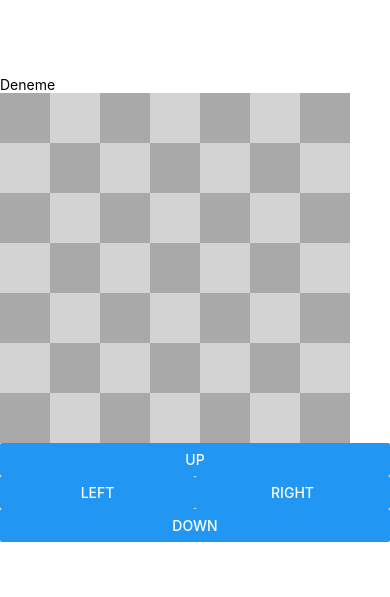
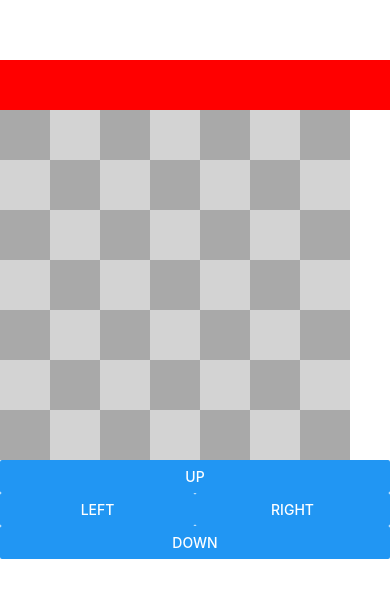
Before and after one commit to salihbektas/react-native-snake-on-github, a React Native app: screen / in a window 390 px wide. Shown: the part 113-710 px from the top of the page. Built offline with nearby package versions, Linux system fonts and the light colour scheme.

Commit message:
feat: movement added

```diff
--- a/App.tsx
+++ b/App.tsx
@@ -1,9 +1,9 @@
-import React, { useEffect } from 'react';
+import React, { useRef } from 'react';
 import {
+  Animated,
   Button,
   SafeAreaView,
   StyleSheet,
-  Text,
   View,
 } from 'react-native';
 
@@ -12,43 +12,77 @@ function App(): JSX.Element {
 
   const tiles = []
 
+  const moveH = useRef(new Animated.Value(0)).current
 
-  for(let i = 0; i < 49; ++i)
+  const posH = useRef(0)
+
+  const moveV = useRef(new Animated.Value(0)).current
+
+  const posV = useRef(0)
+
+  for (let i = 0; i < 49; ++i)
     tiles.push(
-      <View style={{...styles.tile, backgroundColor: i%2 === 0 ? 'darkgrey' : 'lightgrey'}} key={i}/>
+      <View style={{ ...styles.tile, backgroundColor: i % 2 === 0 ? 'darkgrey' : 'lightgrey' }} key={i} />
     )
 
 
-  function up(){
-    console.log('up')
+  function up() {
+    posV.current -= 1
+    Animated.timing(moveV, {
+      toValue: posV.current,
+      duration: 500,
+      useNativeDriver: true,
+    }).start();
   }
-  function down(){
-    console.log('down')
+  function down() {
+    posV.current += 1
+    Animated.timing(moveV, {
+      toValue: posV.current,
+      duration: 500,
+      useNativeDriver: true,
+    }).start();
   }
-  function left(){
-    console.log('left')
+  function left() {
+    posH.current -= 1
+    Animated.timing(moveH, {
+      toValue: posH.current,
+      duration: 500,
+      useNativeDriver: true,
+    }).start();
   }
-  function right(){
-    console.log('right')
+  function right() {
+    posH.current += 1
+    Animated.timing(moveH, {
+      toValue: posH.current,
+      duration: 500,
+      useNativeDriver: true,
+    }).start();
   }
 
   return (
     <SafeAreaView style={styles.main}>
-      <Text>Deneme</Text>
+      <Animated.View style={{
+        height: 50, aspectRatio: 1, backgroundColor: 'red', zIndex: 1,
+        transform: [
+          { translateX: moveH.interpolate({ inputRange: [0, 1], outputRange: [0, 50] }) },
+          { translateY: moveV.interpolate({ inputRange: [0, 1], outputRange: [0, 50] }) }
+        ]
+      }}
+      />
       <View style={styles.board}>
         {tiles}
       </View>
       <View>
-      <Button title='up' onPress={up}/>
-      <View style={{flexDirection: 'row'}}>
-        <View style={{width:'50%'}}>
-          <Button title='left' onPress={left}/>
+        <Button title='up' onPress={up} />
+        <View style={{ flexDirection: 'row' }}>
+          <View style={{ width: '50%' }}>
+            <Button title='left' onPress={left} />
+          </View>
+          <View style={{ width: '50%' }}>
+            <Button title='right' onPress={right} />
+          </View>
         </View>
-        <View style={{width:'50%'}}>
-          <Button title='right' onPress={right}/>
-        </View>
-      </View>
-      <Button title='down' onPress={down}/>
+        <Button title='down' onPress={down} />
       </View>
     </SafeAreaView>
   );
@@ -68,7 +102,7 @@ const styles = StyleSheet.create({
 
   board: {
     flexDirection: 'row',
-    flexWrap:'wrap',
+    flexWrap: 'wrap',
     width: 350,
     aspectRatio: 1
   }
```
